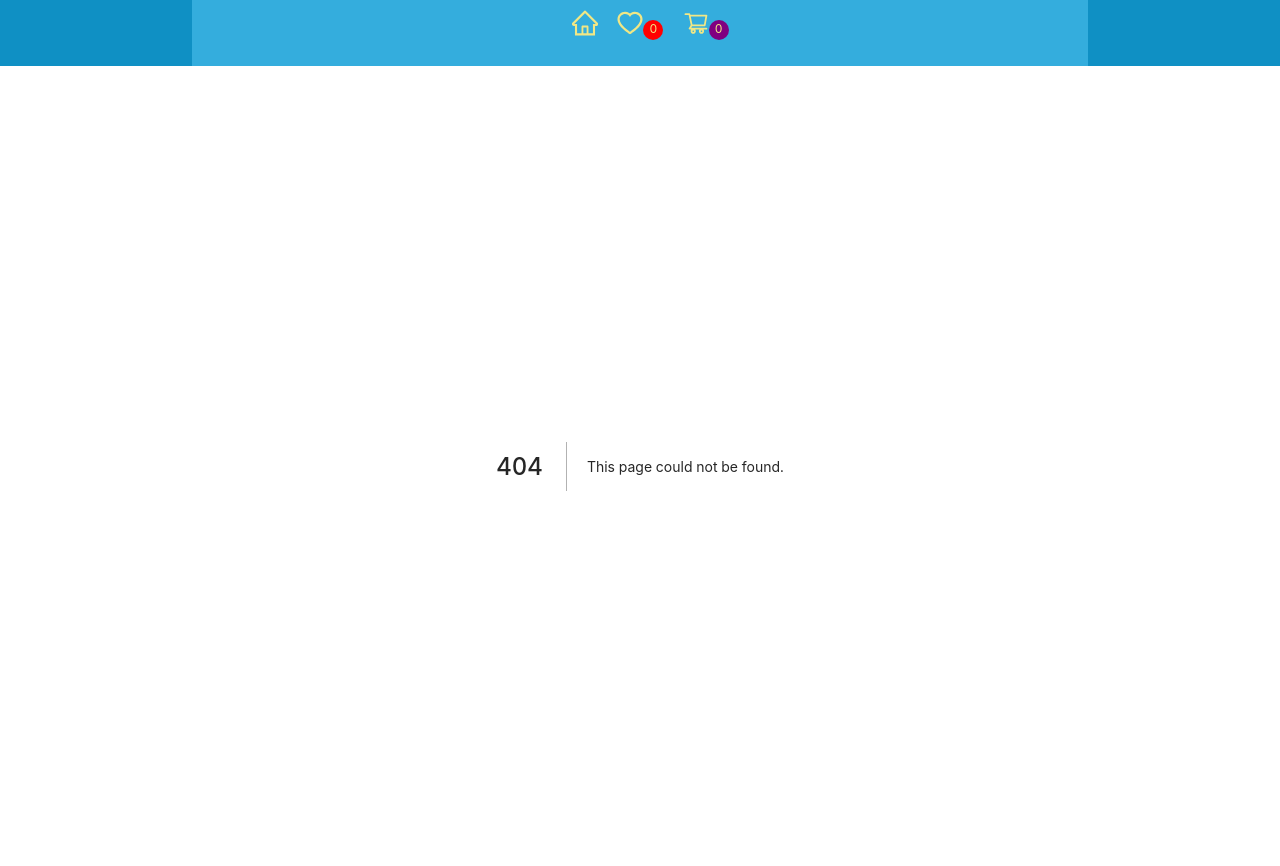
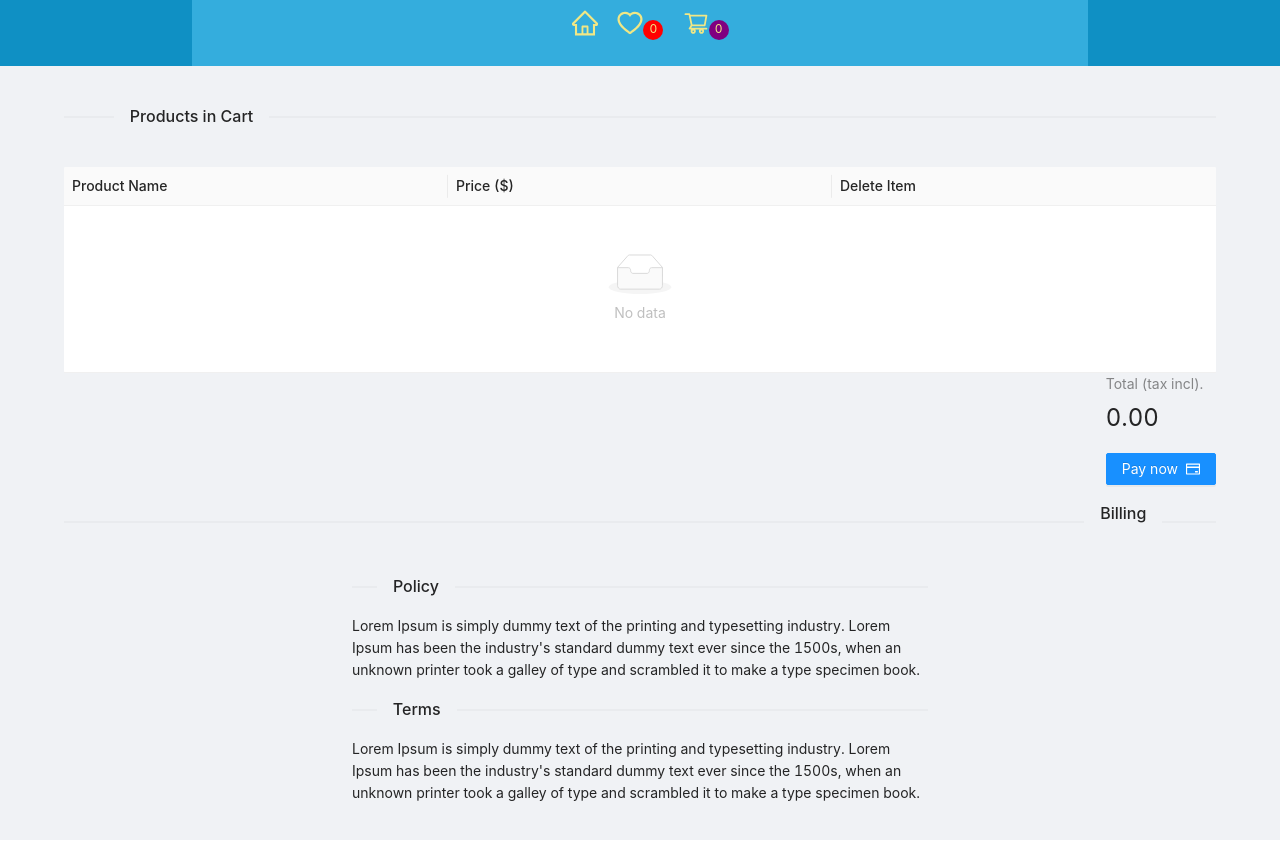
Before and after one commit to ErenCelik96/TS-next-app, a Next.js app: page /pages/cart in a window 1280 px wide. Before the commit this address had no page. After the commit the page ends 840 px from the top, so only its background shows below. Built offline with nearby package versions, Linux system fonts and the light colour scheme.

Commit message:
edited files

```diff
--- /dev/null
+++ b/components/loading.tsx
@@ -0,0 +1,17 @@
+import { Row, Spin } from 'antd'
+import React from 'react'
+
+const Loading = () => {
+    return (
+        <div style={{ marginTop: '100px' }}>
+            <Row justify="center" align="middle">
+                <Spin size='large' />
+            </Row>
+            <Row style={{fontSize: '22px', color:'#35ADDD'}} justify="center" align="middle">
+                Loading...
+            </Row>
+        </div>
+    )
+}
+
+export default Loading
--- a/components/nav.tsx
+++ b/components/nav.tsx
@@ -9,27 +9,27 @@ const Nav = () => {
         <nav>
             <div className="navButtonGroup">
                 <ul className="navButtonList">
+                    <Link href="/">
                         <li className="navButton home">
-                        <Link href="/">
-                            <HomeOutlined style={{fontSize:'26px'}}/>
+                            <HomeOutlined style={{ fontSize: '26px' }} />
+                        </li>
                     </Link>
-                    </li>
+                    <Link href="/pages/favorites">
                         <li className="navButton detail">
-                        <Link href="/favorites">
-                            <HeartOutlined spin={likeList.length > 1 ? true : false} style={{fontSize:'26px'}}/>
-                        </Link>
-                        <span style={{fontSize:'12px',textAlign: 'center', display:'inline-block', height: '20px', width: '20px', borderRadius: '50%', backgroundColor: 'red' }}>
+                            <HeartOutlined spin={likeList.length > 1 ? true : false} style={{ fontSize: '26px' }} />
+                            <span style={{ fontSize: '12px', textAlign: 'center', display: 'inline-block', height: '20px', width: '20px', borderRadius: '50%', backgroundColor: 'red' }}>
                                 {likeList.length - 1}
                             </span>
                         </li>
+                    </Link>
+                    <Link href="/pages/cart">
                         <li className="navButton cart">
-                        <Link href="/cart">
-                            <ShoppingCartOutlined style={{fontSize:'26px'}}/>
-                        </Link>
-                        <span style={{fontSize:'12px',textAlign: 'center', display:'inline-block', height: '20px', width: '20px', borderRadius: '50%', backgroundColor: 'purple'}}>
+                            <ShoppingCartOutlined style={{ fontSize: '26px' }} />
+                            <span style={{ fontSize: '12px', textAlign: 'center', display: 'inline-block', height: '20px', width: '20px', borderRadius: '50%', backgroundColor: 'purple' }}>
                                 {cartList.length - 1}
                             </span>
                         </li>
+                    </Link>
                 </ul>
             </div>
             <style>{
--- a/pages/_app.tsx
+++ b/pages/_app.tsx
@@ -3,15 +3,35 @@ import type { AppProps } from 'next/app'
 import Layout from '../components/layout'
 import React from "react"
 import { Provider } from 'react-redux'
-import { useStore } from './redux/store'
+import { useStore } from '../redux/store'
+import { useRouter } from 'next/router'
+import { Spin } from 'antd';
+import { Row } from 'antd'
+import Loading from '../components/loading'
 
 function MyApp({ Component, pageProps }: AppProps) {
   const store = useStore(pageProps.initialReduxState);
+  const router = useRouter();
+  const [pageLoading, setPageLoading] = React.useState<boolean>(false);
+  React.useEffect(() => {
+    const handleStart = () => { setPageLoading(true); };
+    const handleComplete = () => { setPageLoading(false); };
+
+    router.events.on('routeChangeStart', handleStart);
+    router.events.on('routeChangeComplete', handleComplete);
+    router.events.on('routeChangeError', handleComplete);
+  }, [router]);
 
   return (
     <Provider store={store}>
       <Layout>
-        <Component {...pageProps} />
+        {
+          pageLoading
+            ?
+            <Loading/>
+            :
+            <Component {...pageProps} />
+        }
       </Layout>
     </Provider>
 
--- a/pages/api/hello.ts
+++ /dev/null
@@ -1,13 +0,0 @@
-// Next.js API route support: https://nextjs.org/docs/api-routes/introduction
-import type { NextApiRequest, NextApiResponse } from 'next'
-
-type Data = {
-  name: string
-}
-
-export default function handler(
-  req: NextApiRequest,
-  res: NextApiResponse<Data>
-) {
-  res.status(200).json({ name: 'John Doe' })
-}
--- a/pages/products/[id].tsx
+++ b/pages/detail/[id].tsx
@@ -8,7 +8,7 @@ import { CardActions, IconButton } from '@material-ui/core';
 import ShoppingCartIcon from '@material-ui/icons/ShoppingCart';
 import FavoriteIcon from '@material-ui/icons/Favorite';
 import { useDispatch, useSelector } from 'react-redux';
-import { getCart, likeButtonClick } from '../redux/actions';
+import { getCart, likeButtonClick } from '../../redux/actions';
 
 const ProductDetail = ({ post }: any) => {
   const cartList = useSelector((state: any) => state.cart.cart);
--- a/pages/index.tsx
+++ b/pages/index.tsx
@@ -13,11 +13,11 @@ import CardMedia from '@material-ui/core/CardMedia';
 import Link from 'next/link';
 import styles from '../styles/Home.module.css'
 import { useDispatch, useSelector } from 'react-redux';
-import { likeButtonClick, getList, getCart } from './redux/actions'
+import { likeButtonClick, getList, getCart } from '../redux/actions'
 import { Divider } from 'antd';
 
 export const Home: NextPage<{ props: any }> = (props: any) => {
-  const products = useSelector((state: any) => state.products);
+  const products = useSelector((state: any) => state.products); //products list
   const cartList = useSelector((state: any) => state.cart.cart);
   const favoriteList = useSelector((state: any) => state.likeButton.like);
 
@@ -42,7 +42,7 @@ export const Home: NextPage<{ props: any }> = (props: any) => {
         <br></br>
         {props.posts.map((post: any) => (
           <Card className="root" key={post.id} style={{ minWidth: '10vw' }}>
-            <Link href={`/products/${post.id}`}><a>
+            <Link href={`/detail/${post.id}`}><a>
               <CardHeader title={post.title} subheader="September 14, 2020" />
               <CardMedia
                 className="media"
--- a/pages/favorites.tsx
+++ b/pages/pages/favorites.tsx
@@ -10,7 +10,7 @@ import FavoriteIcon from '@material-ui/icons/Favorite';
 import { Rating } from '@mui/material';
 import React from 'react'
 import { useDispatch, useSelector } from 'react-redux';
-import { getCart, likeButtonClick } from './redux/actions';
+import { getCart, likeButtonClick } from '../../redux/actions';
 import ShoppingCartIcon from '@material-ui/icons/ShoppingCart';
 const { Content } = Layout;
 
```
Also changed, not shown: pages/pages/cart.tsx (renamed from pages/cart.tsx, +6 -6 lines), redux/actions.ts (renamed from pages/redux/actions.ts), redux/reducers.ts (renamed from pages/redux/reducers.ts), redux/store.ts (renamed from pages/redux/store.ts), redux/types.ts (renamed from pages/redux/types.ts). Lines whose indentation alone changed are shown as unchanged.
